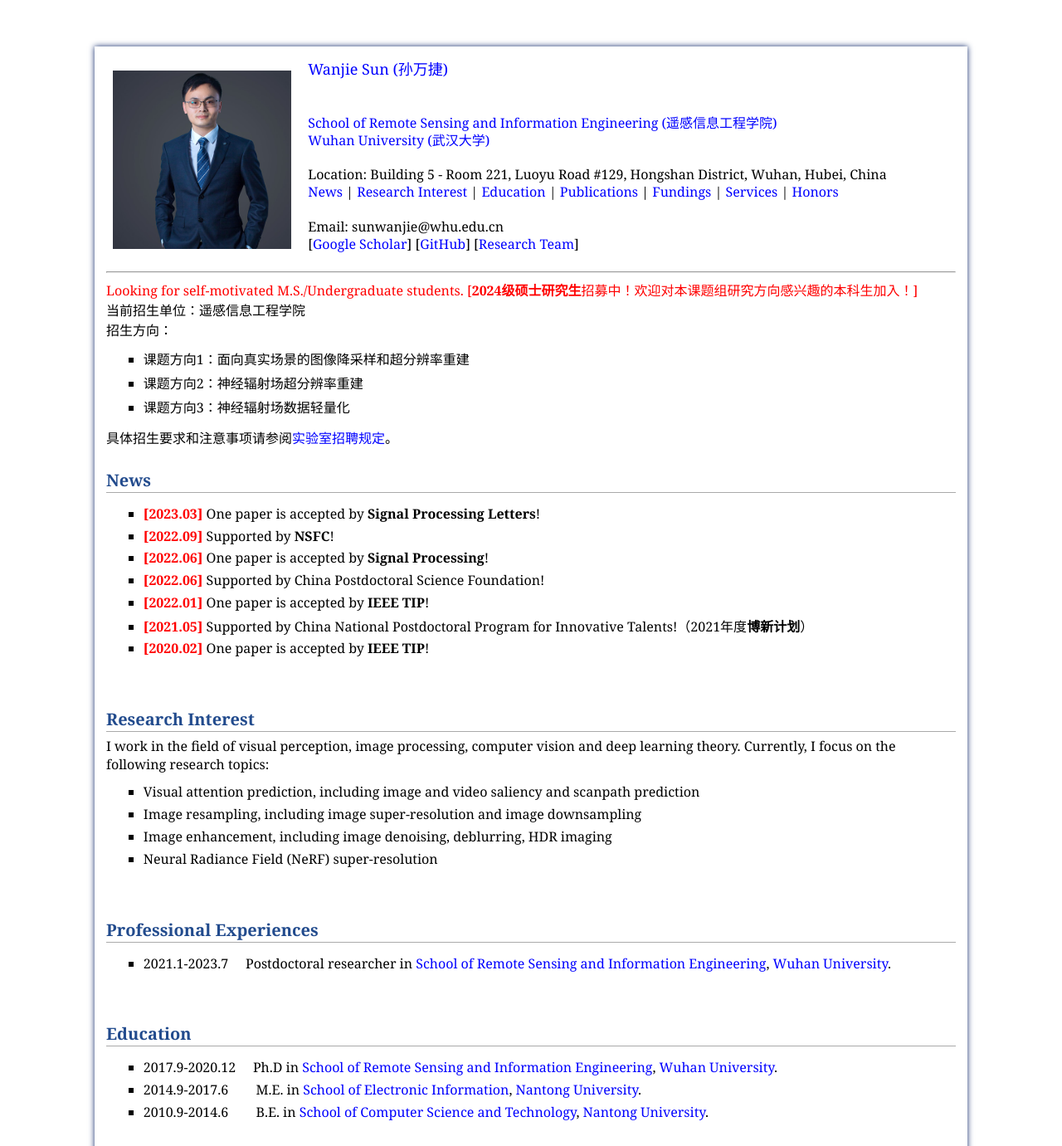
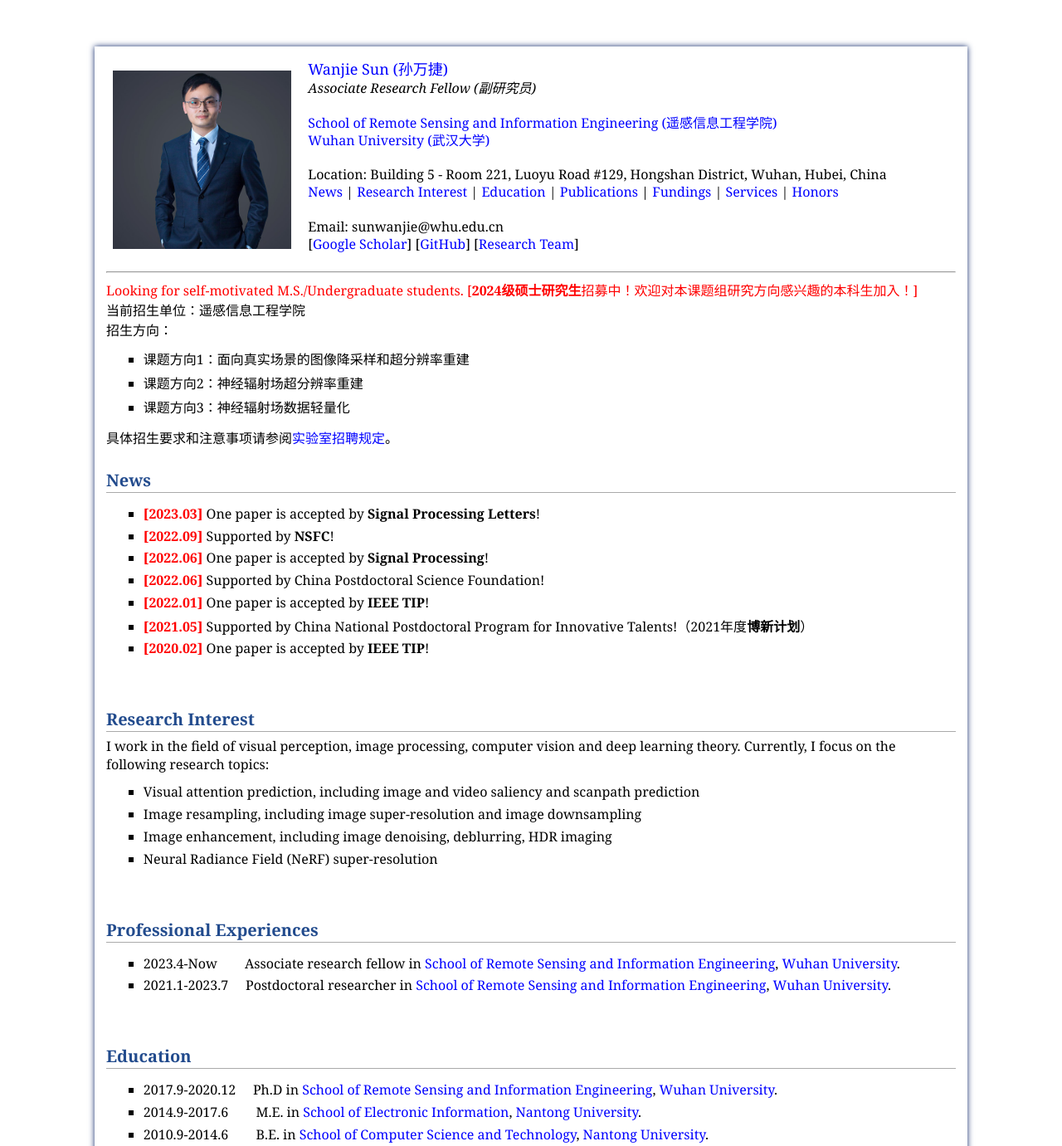
Before and after one commit to sunwj/sunwj.github.io, a plain HTML site: page index.html in a window 1280 px wide. Shown: the top 1381 px of the page at 83% size. Drawn offline with Linux system fonts and the light colour scheme.

Commit message:
add professional experiences

```diff
--- a/index.html
+++ b/index.html
@@ -33,7 +33,7 @@ function toggleBibtex(articleid) {
 <table class="imgtable"><tr><td>
 <a href="./"><img src="./files/imgs/sunwanjie_512.jpg" alt="" height="215px" /></a>&nbsp;</td>
 <td align="left"><p><a href="./"><font size="4">Wanjie Sun (</font><font size="4"; font style="font-family:Microsoft YaHei">孙万捷</font><font size="4">)</font></a><br />
-<!-- <i> Postdoctoral Researcher </i> -->
+<i> Associate Research Fellow (副研究员) </i>
 <br /><br />
 <a href="http://rsgis.whu.edu.cn/" target="_blank">School of Remote Sensing and Information Engineering (遥感信息工程学院)</a><br />
 <a href="https://www.whu.edu.cn/" target="_blank">Wuhan University (武汉大学)</a><br />
@@ -96,7 +96,8 @@ I work in the field of visual perception, image processing, computer vision and
 
 <A NAME="Professional Experiences"><h2>Professional Experiences</h2></A>
 <ul>
-<li>2021.1-2023.7 &nbsp;&nbsp;&nbsp; Postdoctoral researcher in <a href="http://rsgis.whu.edu.cn/" target="_blank">School of Remote Sensing and Information Engineering</a>, <a href="https://www.whu.edu.cn/" target="_blank">Wuhan University</a>.</li>
+    <li>2023.4-Now &nbsp;&nbsp;&nbsp;&nbsp;&nbsp;&nbsp; Associate research fellow in <a href="http://rsgis.whu.edu.cn/" target="_blank">School of Remote Sensing and Information Engineering</a>, <a href="https://www.whu.edu.cn/" target="_blank">Wuhan University</a>.</li>
+    <li>2021.1-2023.7 &nbsp;&nbsp;&nbsp; Postdoctoral researcher in <a href="http://rsgis.whu.edu.cn/" target="_blank">School of Remote Sensing and Information Engineering</a>, <a href="https://www.whu.edu.cn/" target="_blank">Wuhan University</a>.</li>
 </ul>
 <br />
 
```
